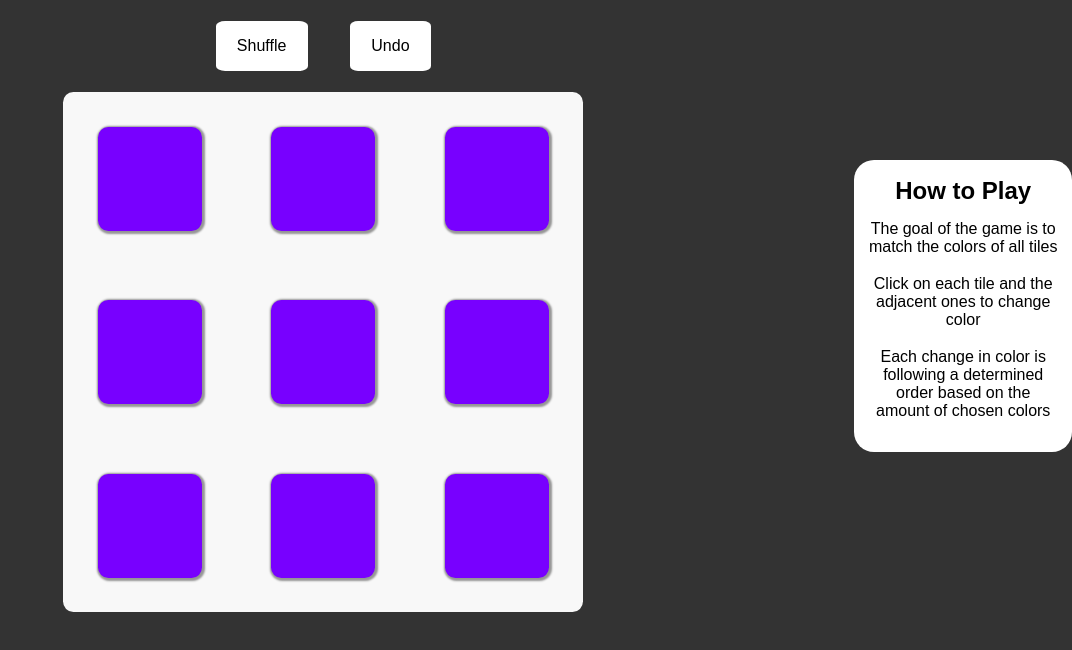
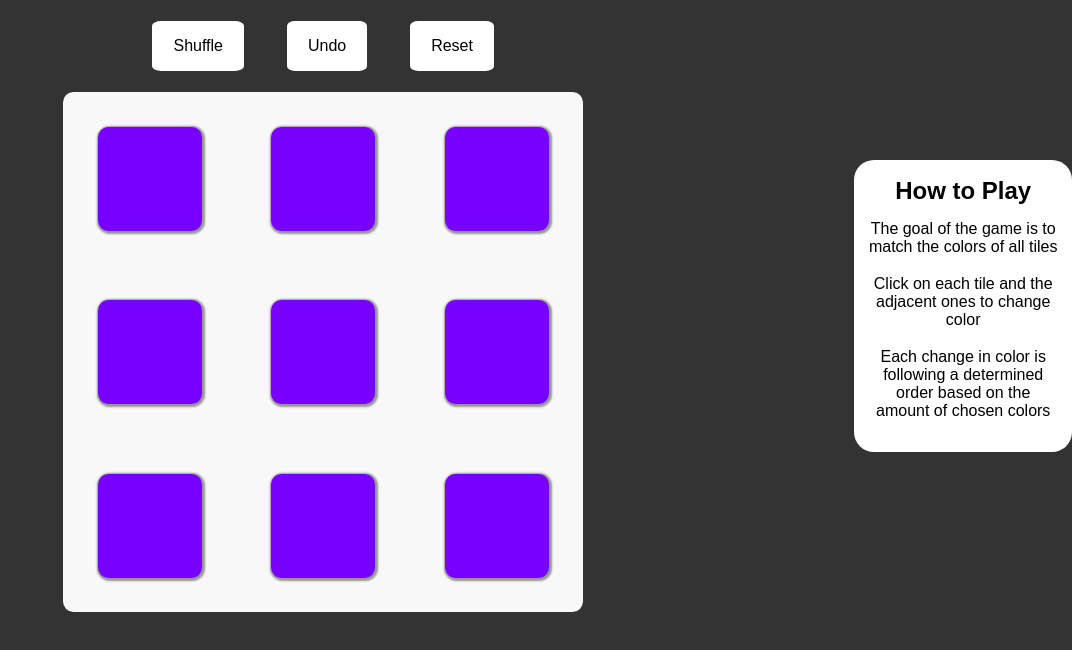
Before and after one commit to statist32/squarepair, a React (Create React App) app: page / in a window 1280 px wide. Shown: the top 650 px of the page, without its empty margins (208-1280 px from the left). Built offline with nearby package versions, Linux system fonts and the light colour scheme.

Commit message:
added reset buttonm

```diff
--- a/src/components/screens/Board/Board.js
+++ b/src/components/screens/Board/Board.js
@@ -3,7 +3,7 @@ import './Board.css'
 import { TileRow } from './TileRow'
 import { StyledButton } from '../../universal/StyledButton/StyledButton'
 //TODO: win condition with reduce or filter
-function _Board({ columns = 3, rows = 3 }) {
+function _Board({ rows = 3, columns = 3 }) {
   const [history, setHistory] = useState([[]])
   const [hasWon, setHasWon] = useState(false)
   //deep deep copy of current board
@@ -25,7 +25,7 @@ function _Board({ columns = 3, rows = 3 }) {
     }
     let board = []
     for (let i = 0; i < rows; i++) {
-      //...row copys row otherwise shallow copy
+      //...row copies row otherwise shallow copy
       board.push([...row])
     }
 
@@ -118,6 +118,7 @@ function _Board({ columns = 3, rows = 3 }) {
           onClick={() => shuffleBoard(20)}
         />
         <StyledButton text={'Undo'} onClick={() => undoMove()} />
+        <StyledButton text={'Reset'} onClick={() => initBoard(rows, columns)} />
       </div>
       <div className={`board ${hasWon ? 'bg-green' : ''}`}>
         {board.map((row, index) => (
```
